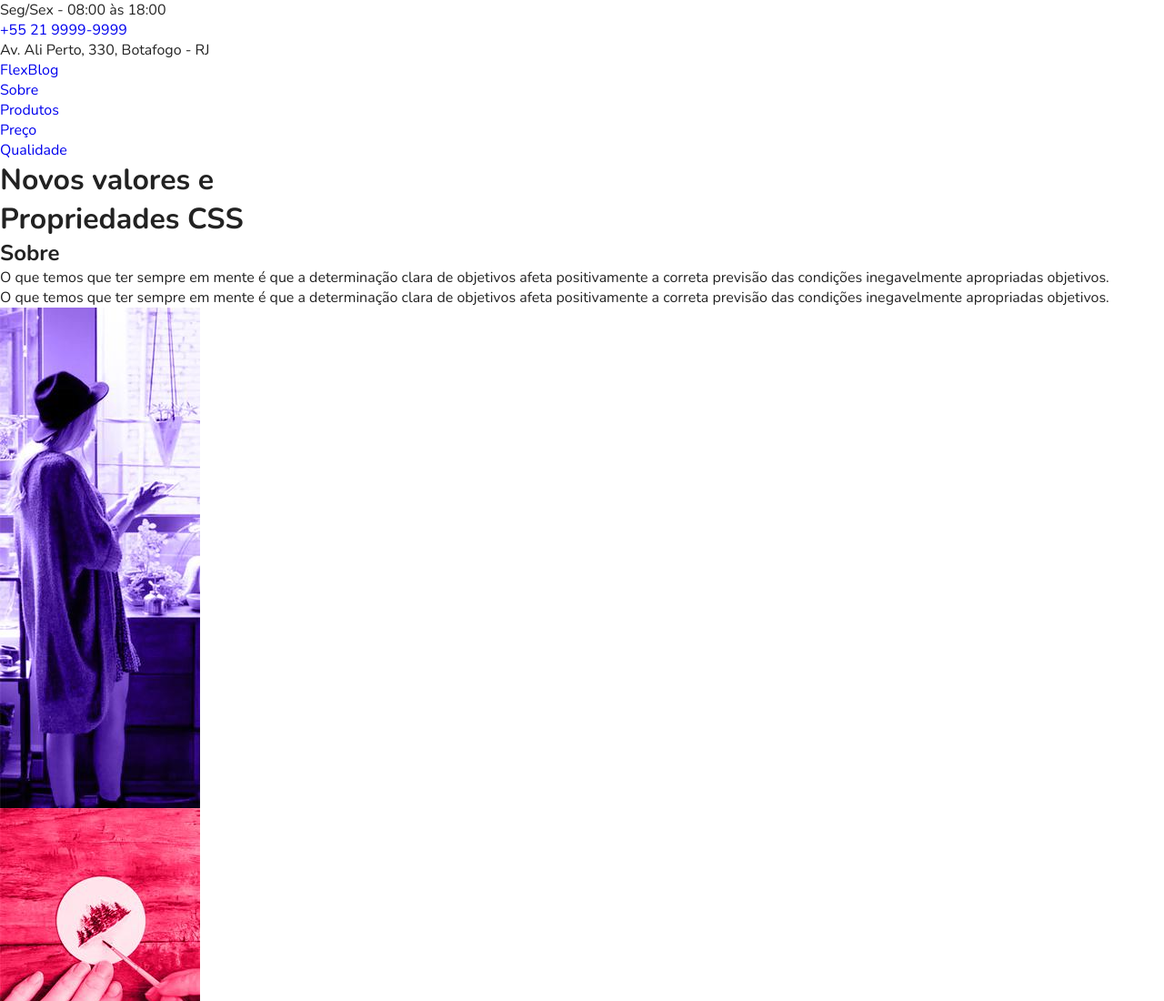
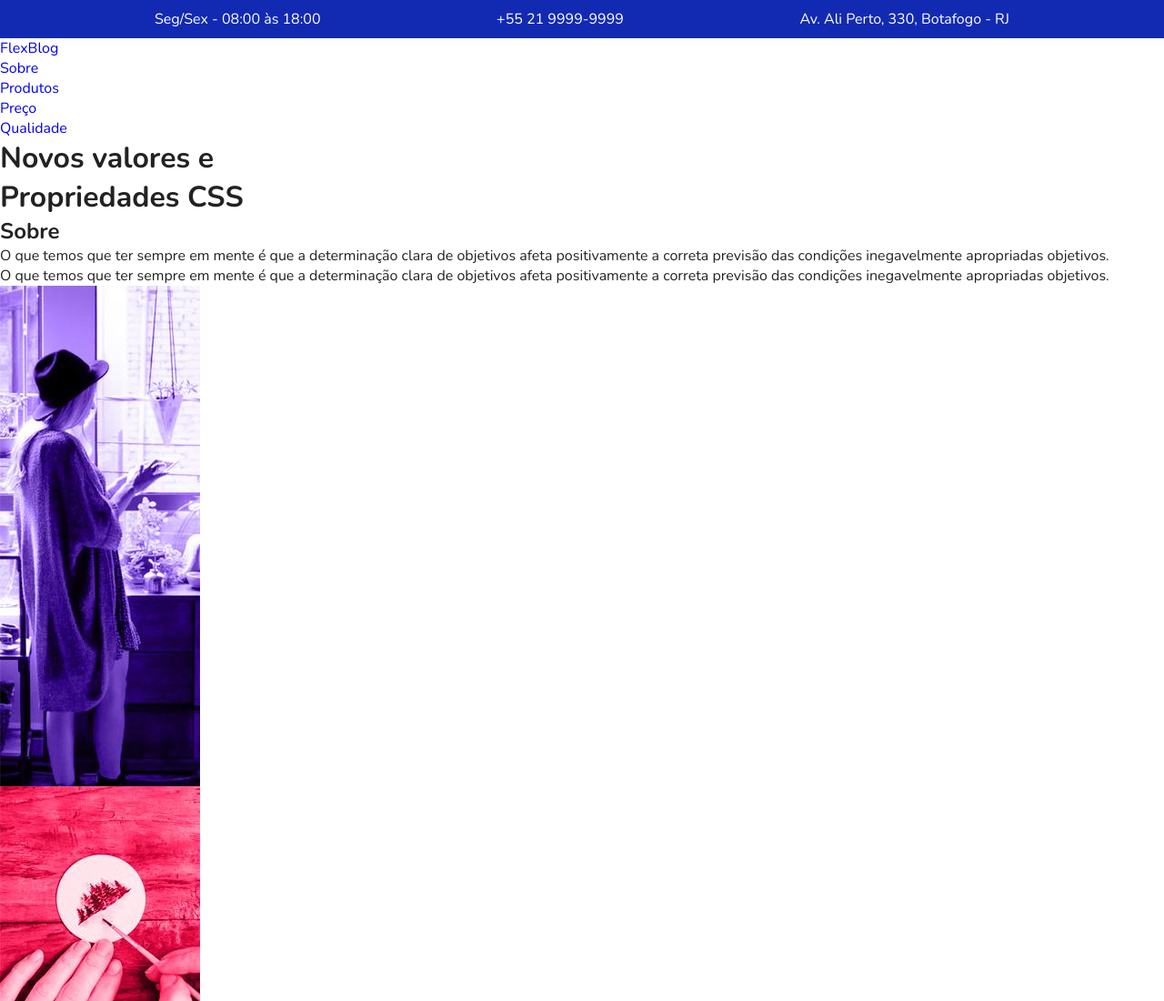
Before and after one commit to vitosnatios/Flexblog, a plain HTML site: page index.html in a window 1280 px wide. Shown: the top 1100 px of the page at 91% size. Drawn offline with nearby package versions, Linux system fonts and the light colour scheme.

Commit message:
superinfo styles

```diff
--- a/css/style.css
+++ b/css/style.css
@@ -30,3 +30,28 @@ img {
 * {
   box-sizing: border-box;
 }
+
+/* Superinfo */
+
+.superinfo-bg {
+  background: #122ab2;
+  color: white;
+}
+
+.superinfo {
+  display: flex;
+  justify-content: space-between;
+  flex-wrap: wrap;
+  max-width: 960px;
+  margin: 0 auto;
+  padding-top: 10px;
+}
+
+.superinfo p,
+.superinfo a {
+  margin: 0 10px 10px 10px;
+}
+
+.superinfo a {
+  color: white;
+}
```
